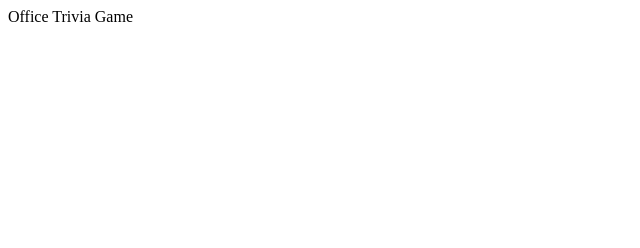
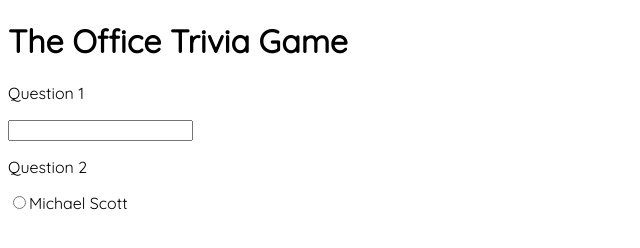
Before and after one commit to danielpickert/Project1, a plain HTML site: page index.html in a window 1280 px wide. Shown: the whole page, without its empty margins (0-640 px from the left). Drawn offline with Linux system fonts and the light colour scheme.

Commit message:
Created title and format of questions 1 and 2

```diff
--- a/index.html
+++ b/index.html
@@ -1 +1,22 @@
-Office Trivia Game
+<!DOCTYPE html>
+<html>
+<head>
+	<title>The Office Trivia Game</title>
+	<link href="style.css" rel="stylesheet">
+	<script src="script.js"></script>
+	<link href="https://fonts.googleapis.com/css?family=Quicksand" rel="stylesheet">
+</head>
+<body>
+
+<h1>The Office Trivia Game</h1>
+
+<form id="quiz" name="quiz">
+
+<p>Question 1</p>
+<input id = "textbox" type = "text" name = "question1">
+
+<p>Question 2</p>
+<input type = "radio" id="mc" name="question2" value="Michael Scott">Michael Scott<br>
+
+</body>
+</html>
--- a/style.css
+++ b/style.css
@@ -0,0 +1,3 @@
+body {
+	font-family: 'Quicksand', sans-serif;
+}
```
